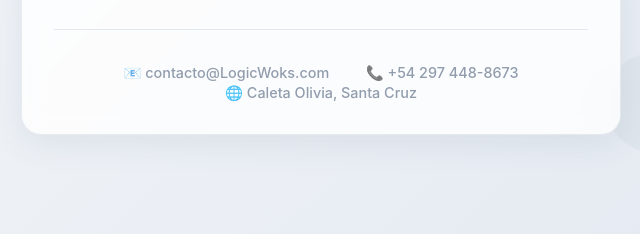
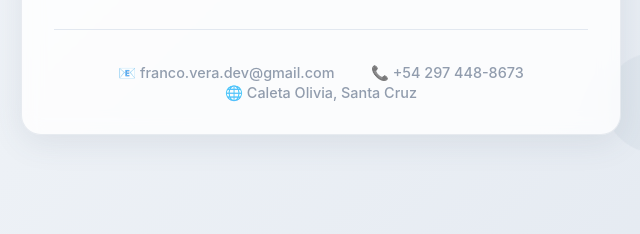
Before and after one commit to Mother-s-Milk/logicworks-coming-soon, a plain HTML site: page index.html in a window 1280 px wide. Shown: the part 549-783 px from the top of the page, 319-959 px from the left. Drawn offline with Linux system fonts and the light colour scheme.

Commit message:
Update contact email in index.html

```diff
--- a/index.html
+++ b/index.html
@@ -46,7 +46,7 @@
         </div>
 
         <div class="contact-info">
-            <div class="contact-item">📧 contacto@LogicWoks.com</div>
+            <div class="contact-item">📧 franco.vera.dev@gmail.com</div>
             <div class="contact-item">📞 +54 297 448-8673</div>
             <div class="contact-item">🌐 Caleta Olivia, Santa Cruz</div>
         </div>
```
